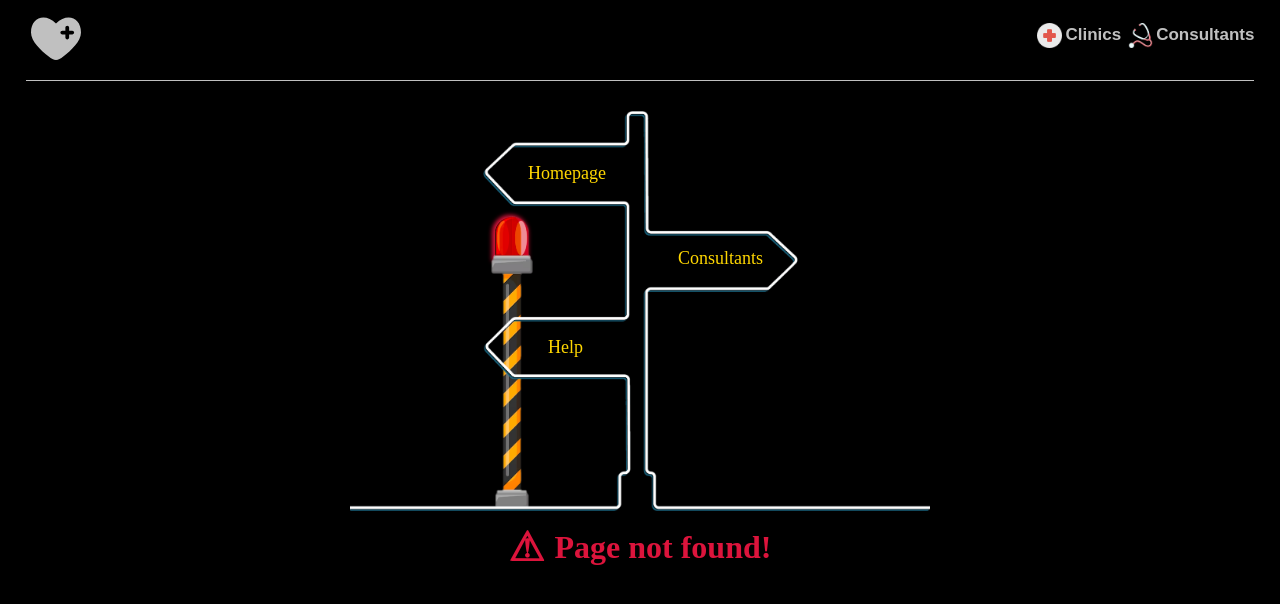
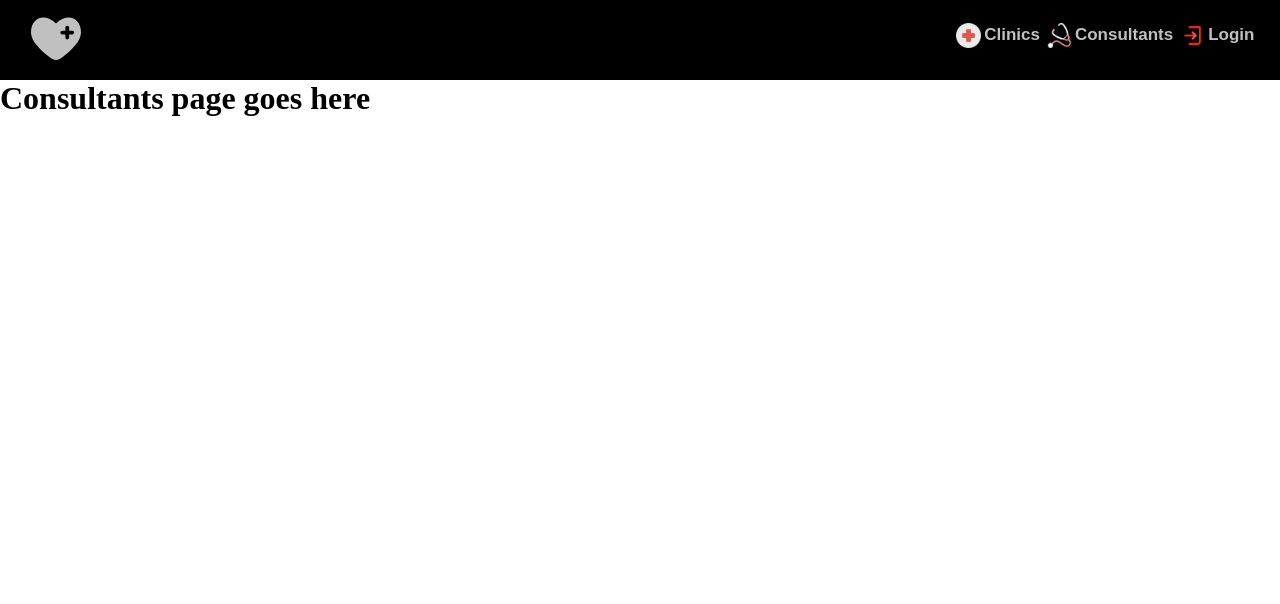
Before and after one commit to codeyourwaytofreedom/universal_health, a Next.js app: page /consultants in a window 1280 px wide. Before the commit this address had no page. Shown: the top 604 px of the page. Built offline with nearby package versions, Linux system fonts and the light colour scheme; grey boxes are pictures that could not be loaded.

Commit message:
consultants route added.

```diff
--- /dev/null
+++ b/pages/consultants/index.tsx
@@ -0,0 +1,13 @@
+import Image from 'next/image'
+import Wrapper from '../../Components/Wrapper'
+import h from "../styles/Homie.module.css";
+
+const Consultants = () => {
+    return (
+    <Wrapper title={"Our Team"} login={true}>
+        <h1>Consultants page goes here</h1>
+    </Wrapper>
+     );
+}
+
+export default Consultants;
--- a/styles/Login.module.css
+++ b/styles/Login.module.css
@@ -102,7 +102,6 @@
   align-items: flex-start;
 }
 .error_kernel_center {
-  width: 100%;
   position: relative;
   display: grid;
   justify-items: center;
--- a/styles/Login.module.scss
+++ b/styles/Login.module.scss
@@ -88,7 +88,6 @@
         overflow: hidden;
         align-items: flex-start;
         &_center{
-            width: 100%;
             position: relative;
             display: grid;
             justify-items: center;
```
Also changed, not shown: 1 other file (tests, documents, lock files or other folders).
